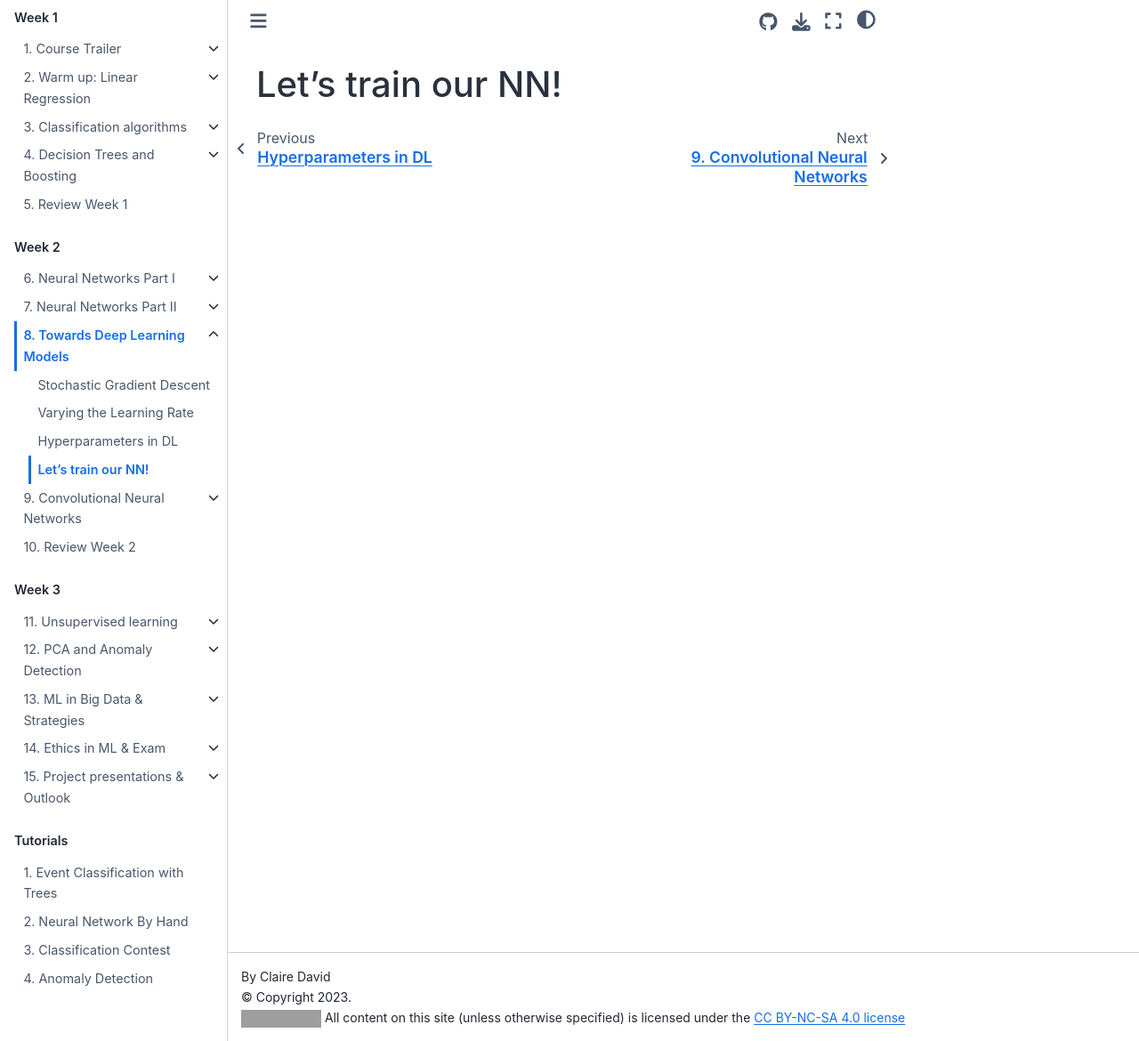
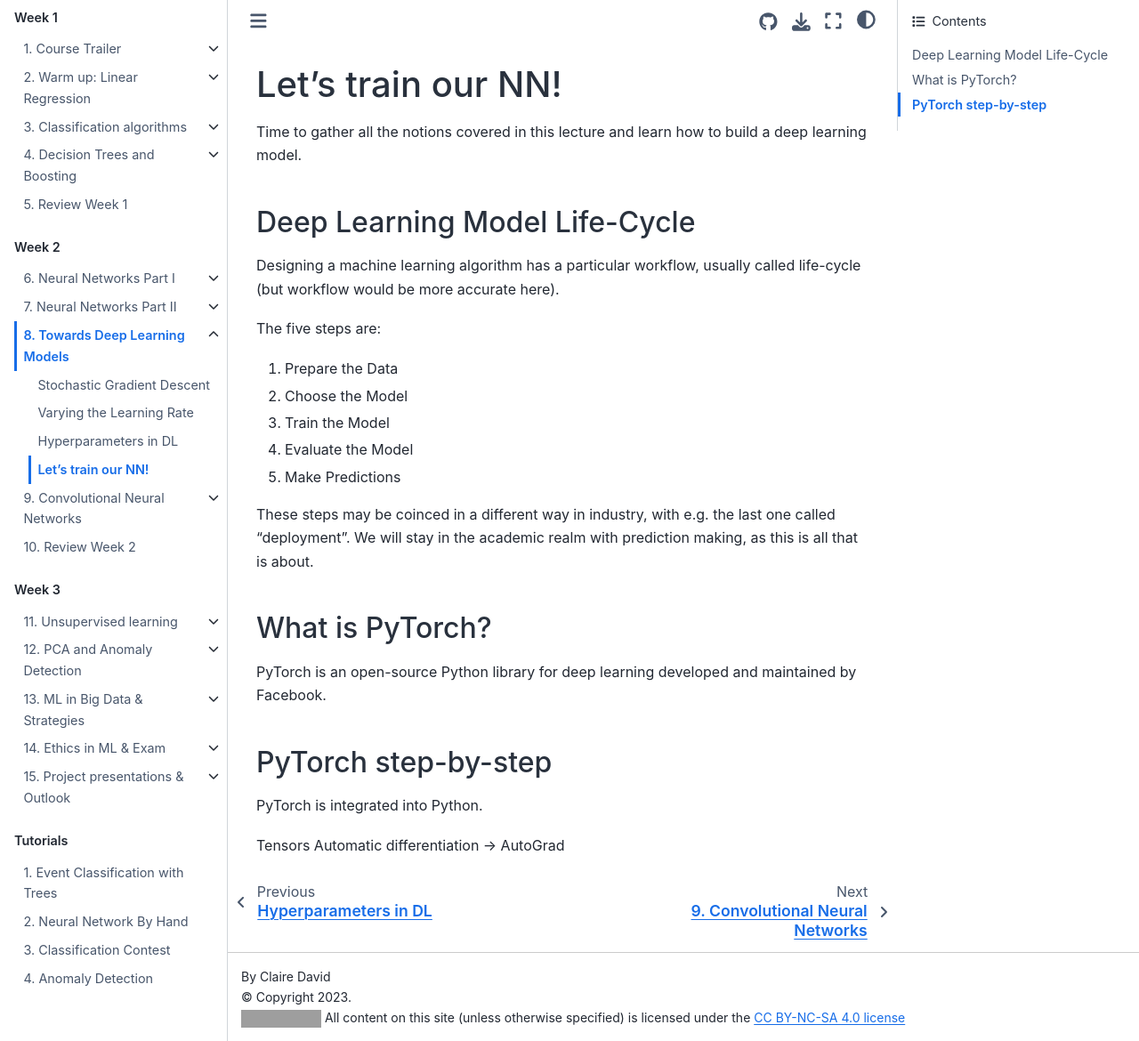
Before and after one commit to clairedavid/ml_in_hep, a Jupyter Book: the page built from week2/DL_trainNN.md, in a window 1280 px wide and 1170 px high. Shown: the whole window at 89% size. Built offline with Jupyter Book 1.0.4 settings and Sphinx 7.4.7 and the Sphinx Book theme 1.1.4, drawn with Linux system fonts in a browser that asks for light colours; pages that are not in the unit, such as notebooks, are missing from menus; grey boxes are pictures that could not be loaded.

Commit message:
Lecture 8 Part 3 done

```diff
--- a/week2/DL_trainNN.md
+++ b/week2/DL_trainNN.md
@@ -1 +1,35 @@
 # Let's train our NN!
+
+Time to gather all the notions covered in this lecture and learn how to build a deep learning model.
+
+## Deep Learning Model Life-Cycle
+Designing a machine learning algorithm has a particular workflow, usually called life-cycle (but workflow would be more accurate here).
+
+The five steps are:
+
+1. Prepare the Data
+1. Choose the Model
+1. Train the Model
+1. Evaluate the Model
+1. Make Predictions
+
+
+These steps may be coinced in a different way in industry, with e.g. the last one called "deployment". We will stay in the academic realm with prediction making, as this is all that is about.
+
+
+
+## What is PyTorch?
+PyTorch is an open-source Python library for deep learning developed and maintained by Facebook.
+
+
+
+## PyTorch step-by-step
+
+
+
+
+
+PyTorch is integrated into Python.
+
+Tensors
+Automatic differentiation -> AutoGrad
```
Also changed, not shown: week2/DL_paramHyper.md (+71 -14 lines), week3/ML_BigData_chooseAlgo.md (+2 -0 lines).
